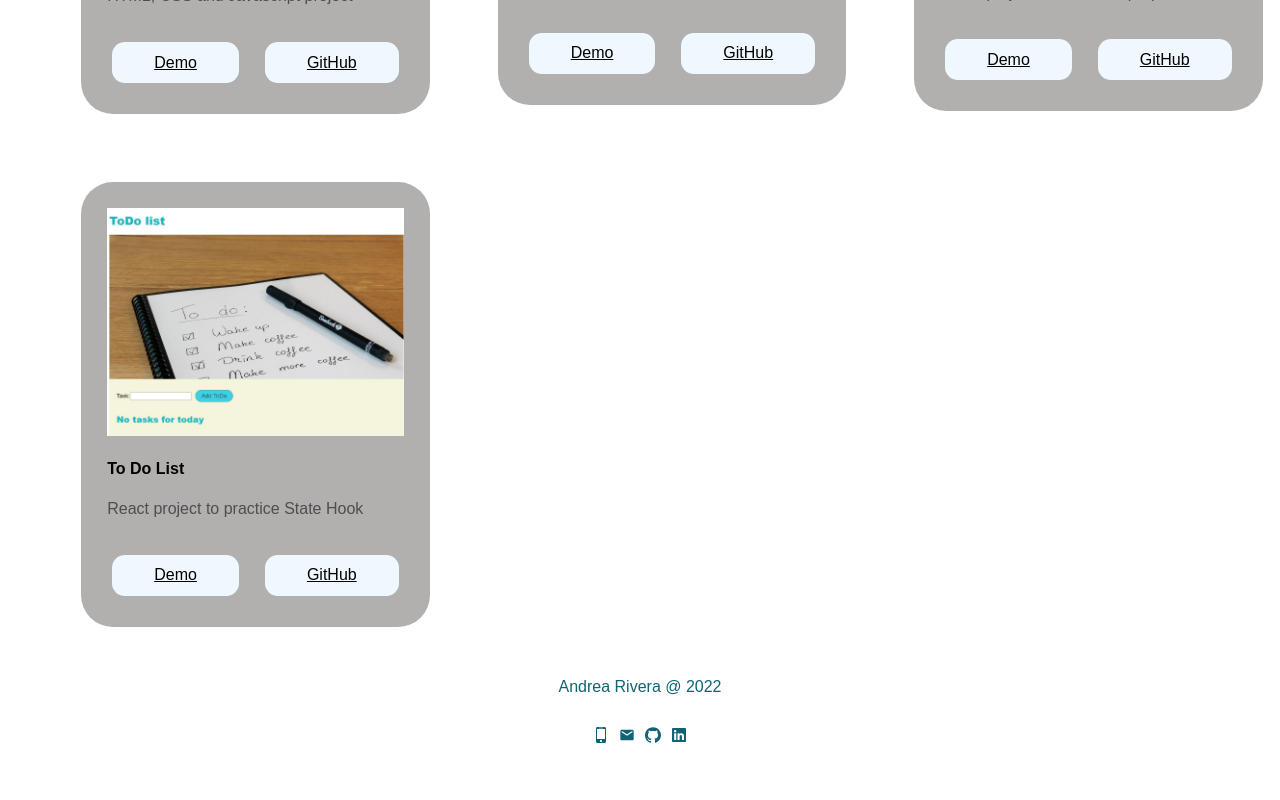
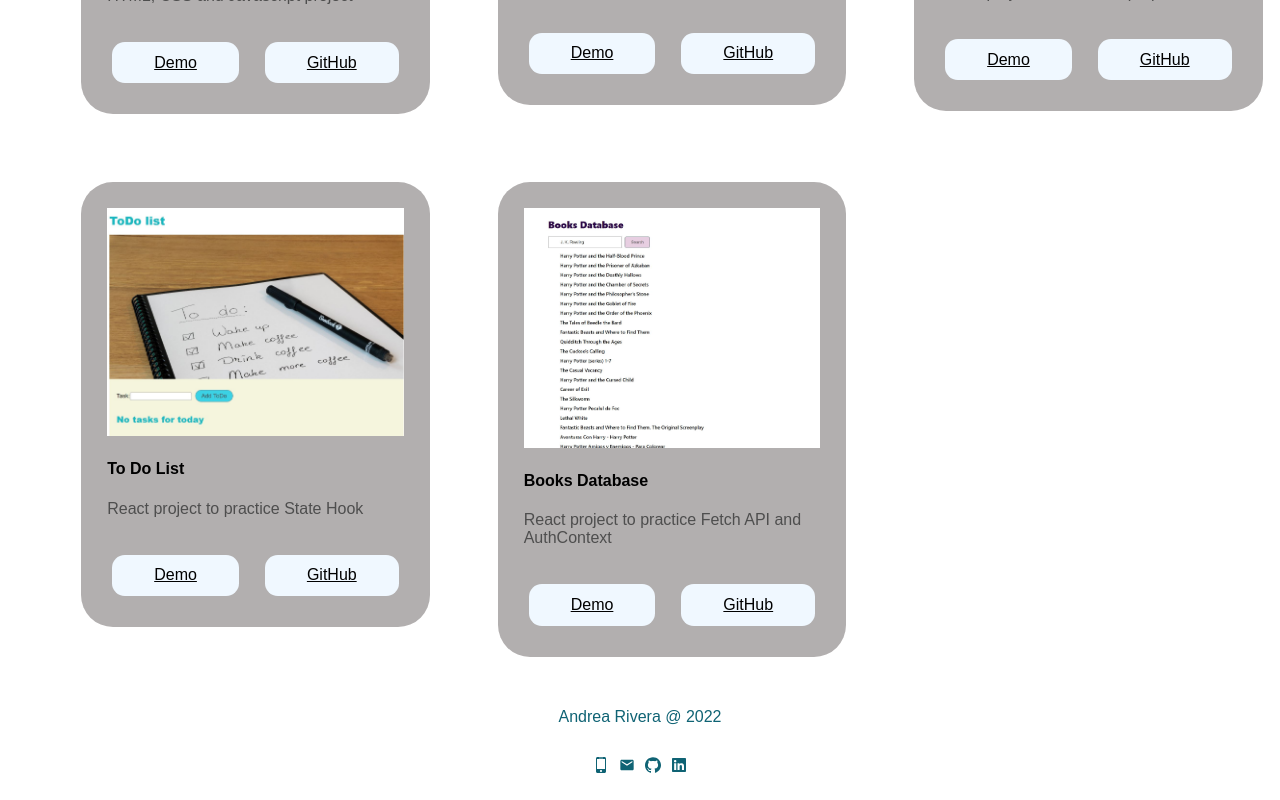
Before and after one commit to Andrea-Rivera/FinalReactProject, a React (Create React App) app: page /projects in a window 1280 px wide. Shown: the part 495-1295 px from the top of the page. Before the commit the page ends 1265 px from the top, so only its background shows below. Built offline with nearby package versions, Linux system fonts and the light colour scheme.

Commit message:
Update books project

```diff
--- a/src/components/projectList/projectListData.js
+++ b/src/components/projectList/projectListData.js
@@ -2,6 +2,7 @@ import Christmas from "./images/christmasShop.JPG";
 import FoodGallery from "./images/FoodGallery.JPG";
 import TodoList from "./images/toDoList.JPG";
 import TravelDestinations from "./images/travelDestinations.JPG";
+import BooksDatabase from "./images/BooksImage.JPG";
 
 const ProjectListData = [
   {
@@ -36,6 +37,14 @@ const ProjectListData = [
     demo: "https://meek-baklava-f31e15.netlify.app/",
     github: "https://github.com/Andrea-Rivera/ToDoList_React",
   },
+  {
+    id: 5,
+    image: BooksDatabase,
+    title: "Books Database",
+    description: "React project to practice Fetch API and AuthContext",
+    demo: "https://majestic-otter-490a8b.netlify.app/",
+    github: "https://github.com/Andrea-Rivera/Books",
+  },
 ];
 
 export default ProjectListData;
```
